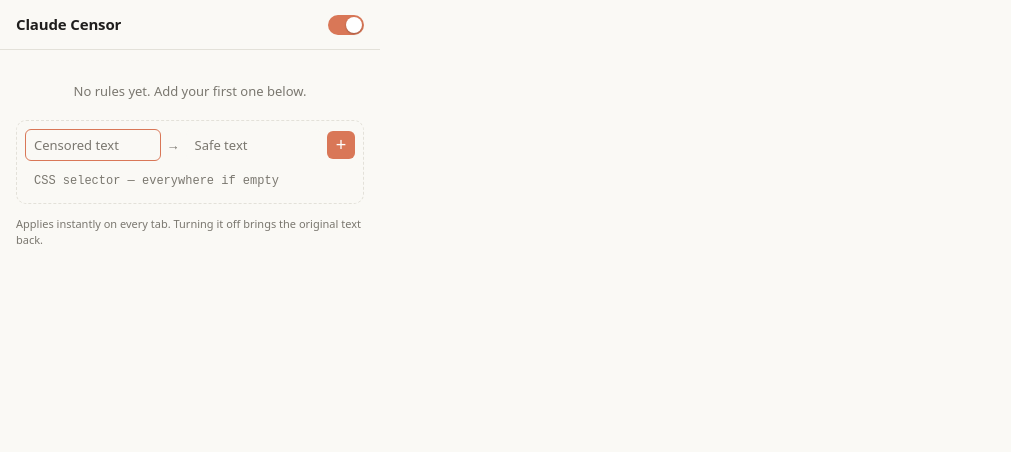
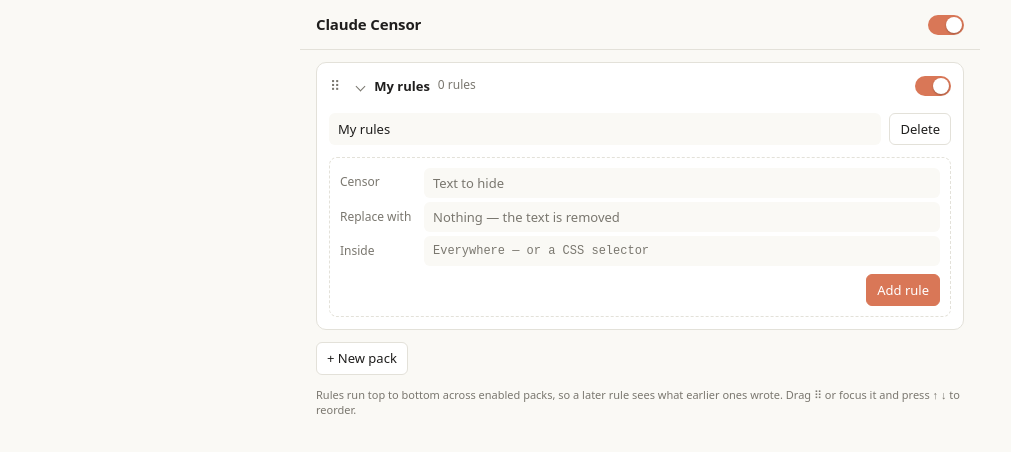
Before and after one commit to a-Aram-a/Claude-Censor, a website with bundled scripts: page src/popup/popup.html in a window 1280 px wide. Shown: the whole page, without its empty margins (0-1011 px from the left). Built offline with nearby package versions, Linux system fonts and the light colour scheme; some packages are replaced by stand-ins of ours.

Commit message:
feat: organize rules into reorderable packs
Rules live in packs that can be toggled and reordered by drag or keyboard. The popup is wider with stacked fields, and the unfinished new rule survives closing the popup.

```diff
--- a/src/content/main.js
+++ b/src/content/main.js
@@ -1,3 +1,4 @@
+import { activeRules } from '../shared/packs.js';
 import { loadSettings, onSettingsChanged } from '../shared/settings.js';
 import { Censor } from './censor.js';
 import { DomWatcher } from './dom-watcher.js';
@@ -6,8 +7,8 @@ import { EditLedger } from './edit-ledger.js';
 const ledger = new EditLedger();
 let watcher = null;
 
-function configure({ enabled, rules }) {
-  const censor = new Censor(enabled ? rules : [], ledger);
+function configure({ enabled, packs }) {
+  const censor = new Censor(enabled ? activeRules(packs) : [], ledger);
   const wasWatching = Boolean(watcher);
   watcher?.stop();
   watcher = null;
--- a/src/popup/popup.css
+++ b/src/popup/popup.css
@@ -14,22 +14,27 @@
 }
 
 body {
-  width: 380px;
-  margin: 0;
+  max-width: 680px;
+  margin: 0 auto;
   background: var(--background);
   color: var(--text);
   font: 13px/1.4 system-ui, sans-serif;
 }
 
+body.popup {
+  width: 520px;
+}
+
 header {
   display: flex;
   align-items: center;
-  justify-content: space-between;
+  gap: 12px;
   padding: 14px 16px;
   border-bottom: 1px solid var(--border);
 }
 
 h1 {
+  flex: 1;
   margin: 0;
   font-size: 15px;
   font-weight: 600;
@@ -46,51 +51,153 @@ footer {
   font-size: 11px;
 }
 
-#rules {
+ol {
   display: grid;
   gap: 8px;
-  max-height: 340px;
-  margin: 0 0 12px;
+  margin: 0;
   padding: 0;
-  overflow-y: auto;
   list-style: none;
-  transition: opacity 0.15s;
 }
 
-#rules:empty::before {
-  content: 'No rules yet. Add your first one below.';
+#packs:empty::before {
+  content: 'No packs yet. Create one to start adding rules.';
   padding: 20px 0 8px;
   color: var(--muted);
   text-align: center;
 }
 
-body:has(#enabled:not(:checked)) #rules {
-  opacity: 0.45;
+body:has(#enabled:not(:checked)) #packs,
+.pack.off .rules {
+  opacity: 0.5;
 }
 
-.rule {
-  display: grid;
-  grid-template-columns: 1fr auto 1fr 28px;
-  align-items: center;
-  gap: 6px;
-  padding: 8px;
+.pack {
   border: 1px solid var(--border);
   border-radius: 10px;
   background: var(--surface);
 }
 
-#new-rule {
-  border-style: dashed;
-  background: none;
+.dragging {
+  opacity: 0.35;
 }
 
-.arrow {
+summary {
+  display: flex;
+  align-items: center;
+  gap: 8px;
+  padding: 8px 12px 8px 6px;
+  border-radius: 10px;
+  cursor: pointer;
+  list-style: none;
+}
+
+summary:focus-visible {
+  outline: 2px solid var(--accent);
+  outline-offset: -2px;
+}
+
+.name {
+  overflow: hidden;
+  font-weight: 600;
+  text-overflow: ellipsis;
+  white-space: nowrap;
+}
+
+.name::before {
+  content: '';
+  display: inline-block;
+  width: 6px;
+  height: 6px;
+  margin: 0 10px 1px 2px;
+  border: solid var(--muted);
+  border-width: 0 1.5px 1.5px 0;
+  rotate: -45deg;
+  transition: rotate 0.15s;
+}
+
+details[open] .name::before {
+  rotate: 45deg;
+}
+
+.pack.off .name {
   color: var(--muted);
 }
 
-input:not([type='checkbox']) {
+.count {
+  flex: 1;
+  color: var(--muted);
+  font-size: 12px;
+  white-space: nowrap;
+}
+
+.pack-bar,
+.toolbar {
+  display: flex;
+  gap: 8px;
+}
+
+.pack-bar {
+  padding: 4px 12px 12px;
+}
+
+.pack-bar .rename {
+  flex: 1;
+}
+
+.toolbar {
+  margin-top: 12px;
+}
+
+.rules {
+  padding: 0 12px;
+}
+
+.rules:not(:empty) {
+  padding-bottom: 8px;
+}
+
+.rule {
+  display: grid;
+  grid-template-columns: auto 1fr auto;
+  align-items: start;
+  gap: 4px;
+  padding: 8px 4px;
+  border: 1px solid var(--border);
+  border-radius: 8px;
+}
+
+.new-rule {
+  display: grid;
+  gap: 8px;
+  margin: 0 12px 12px;
+  padding: 10px;
+  border: 1px dashed var(--border);
+  border-radius: 8px;
+}
+
+.new-rule button {
+  justify-self: end;
+}
+
+.fields {
+  display: grid;
+  gap: 4px;
+}
+
+.fields label {
+  display: grid;
+  grid-template-columns: 84px 1fr;
+  align-items: center;
+}
+
+.fields span {
+  color: var(--muted);
+  font-size: 12px;
+}
+
+input:not(.switch) {
   min-width: 0;
-  padding: 6px 8px;
+  padding: 5px 8px;
   border: 1px solid transparent;
   border-radius: 6px;
   background: var(--background);
@@ -99,17 +206,16 @@ input:not([type='checkbox']) {
   outline: none;
 }
 
-input:not([type='checkbox']):focus-visible {
+input:not(.switch):focus-visible {
   border-color: var(--accent);
 }
 
-input:not([type='checkbox']):invalid {
+input:not(.switch):invalid {
   border-color: var(--danger);
 }
 
 input[name='selector'] {
-  grid-column: 1 / -1;
-  font: 12px ui-monospace, monospace;
+  font: 12px/1.5 ui-monospace, monospace;
 }
 
 input::placeholder {
@@ -117,56 +223,90 @@ input::placeholder {
 }
 
 button {
-  width: 28px;
-  height: 28px;
-  padding: 0;
-  border: 0;
+  padding: 6px 10px;
+  border: 1px solid var(--border);
   border-radius: 6px;
-  background: none;
-  color: var(--muted);
-  font-size: 18px;
-  line-height: 1;
+  background: var(--surface);
+  color: inherit;
+  font: inherit;
   cursor: pointer;
 }
 
-button:hover,
-button:focus-visible {
-  background: var(--background);
-  color: var(--danger);
-  outline: none;
+button:hover {
+  border-color: var(--muted);
 }
 
-button.primary,
-button.primary:hover {
+button:focus-visible {
+  outline: 2px solid var(--accent);
+  outline-offset: 1px;
+}
+
+button.primary {
+  border-color: var(--accent);
   background: var(--accent);
   color: #fff;
 }
 
-button.primary:hover,
-button.primary:focus-visible {
+button.primary:hover {
   filter: brightness(1.08);
 }
 
-.switch {
-  display: flex;
-  cursor: pointer;
+button.danger:hover {
+  border-color: var(--danger);
+  color: var(--danger);
 }
 
-.switch input {
-  position: absolute;
-  opacity: 0;
+button.ghost,
+.handle {
+  border-color: transparent;
+  background: none;
+  color: var(--muted);
 }
 
-.switch span {
+button.ghost:hover {
+  border-color: transparent;
+  color: var(--text);
+}
+
+button.ghost.danger {
+  padding: 2px 8px;
+  font-size: 18px;
+  line-height: 1.2;
+}
+
+button.ghost.danger:hover {
+  color: var(--danger);
+}
+
+.handle {
+  padding: 4px 6px;
+  font-size: 14px;
+  cursor: grab;
+}
+
+.handle:hover {
+  border-color: transparent;
+  color: var(--text);
+}
+
+body:not(.popup) #expand {
+  display: none;
+}
+
+.switch {
+  flex: none;
   width: 36px;
   height: 20px;
+  margin: 0;
   padding: 2px;
   border-radius: 10px;
   background: var(--border);
+  appearance: none;
+  cursor: pointer;
   transition: background 0.15s;
 }
 
-.switch span::before {
+.switch::before {
   content: '';
   display: block;
   width: 16px;
@@ -177,15 +317,15 @@ button.primary:focus-visible {
   transition: translate 0.15s;
 }
 
-.switch input:checked + span {
+.switch:checked {
   background: var(--accent);
 }
 
-.switch input:checked + span::before {
+.switch:checked::before {
   translate: 16px;
 }
 
-.switch input:focus-visible + span {
+.switch:focus-visible {
   outline: 2px solid var(--accent);
   outline-offset: 2px;
 }
--- a/src/popup/popup.html
+++ b/src/popup/popup.html
@@ -2,6 +2,7 @@
 <html lang="en">
 <head>
   <meta charset="utf-8">
+  <meta name="viewport" content="width=device-width">
   <title>Claude Censor</title>
   <link rel="stylesheet" href="popup.css">
   <script type="module" src="popup.js"></script>
@@ -9,36 +10,69 @@
 <body>
   <header>
     <h1>Claude Censor</h1>
-    <label class="switch" title="Enable or disable on all tabs">
-      <input id="enabled" type="checkbox" role="switch" aria-label="Enable censoring">
-      <span></span>
-    </label>
+    <button id="expand" class="ghost" type="button" title="Open in a tab">Open in tab ↗</button>
+    <input id="enabled" class="switch" type="checkbox" role="switch" aria-label="Enable censoring" title="Enable or disable on all tabs">
   </header>
 
   <main>
-    <ul id="rules" aria-label="Rules"></ul>
+    <ol id="packs" aria-label="Rule packs"></ol>
 
-    <form id="new-rule" class="rule" novalidate>
-      <input name="censored" placeholder="Censored text" aria-label="Censored text" autocomplete="off" spellcheck="false" autofocus>
-      <span class="arrow" aria-hidden="true">→</span>
-      <input name="safe" placeholder="Safe text" aria-label="Safe text" autocomplete="off" spellcheck="false">
-      <button class="primary" aria-label="Add rule" title="Add rule">+</button>
-      <input name="selector" placeholder="CSS selector — everywhere if empty" aria-label="CSS selector" autocomplete="off" spellcheck="false">
-    </form>
+    <div class="toolbar">
+      <button id="add-pack" type="button">+ New pack</button>
+    </div>
   </main>
 
-  <footer>Applies instantly on every tab. Turning it off brings the original text back.</footer>
+  <footer>
+    Rules run top to bottom across enabled packs, so a later rule sees what earlier ones wrote.
+    Drag ⠿ or focus it and press ↑ ↓ to reorder.
+  </footer>
+
+  <template id="pack-template">
+    <li class="pack" data-item>
+      <details name="packs">
+        <summary>
+          <button class="handle" type="button" draggable="true" aria-label="Reorder pack" title="Drag to reorder">⠿</button>
+          <span class="name"></span>
+          <span class="count"></span>
+          <input class="switch" type="checkbox" role="switch" aria-label="Enable pack" title="Enable or disable this pack">
+        </summary>
+
+        <div class="pack-bar">
+          <input class="rename" aria-label="Pack name" placeholder="Pack name" autocomplete="off" spellcheck="false">
+          <button class="danger" type="button" data-action="delete">Delete</button>
+        </div>
+
+        <ol class="rules" aria-label="Rules"></ol>
+
+        <form class="new-rule" novalidate>
+          <div class="fields"></div>
+          <button class="primary">Add rule</button>
+        </form>
+      </details>
+    </li>
+  </template>
 
   <template id="rule-template">
-    <li>
-      <form class="rule" novalidate>
-        <input name="censored" placeholder="Censored text" aria-label="Censored text" autocomplete="off" spellcheck="false">
-        <span class="arrow" aria-hidden="true">→</span>
-        <input name="safe" placeholder="Nothing" aria-label="Safe text" autocomplete="off" spellcheck="false">
-        <button type="button" aria-label="Delete rule" title="Delete rule">×</button>
-        <input name="selector" placeholder="Everywhere" aria-label="CSS selector" autocomplete="off" spellcheck="false">
-      </form>
+    <li class="rule" data-item>
+      <button class="handle" type="button" draggable="true" aria-label="Reorder rule" title="Drag to reorder">⠿</button>
+      <form class="fields" novalidate></form>
+      <button class="ghost danger" type="button" data-action="delete" aria-label="Delete rule" title="Delete rule">×</button>
     </li>
+  </template>
+
+  <template id="fields-template">
+    <label>
+      <span>Censor</span>
+      <input name="censored" placeholder="Text to hide" autocomplete="off" spellcheck="false">
+    </label>
+    <label>
+      <span>Replace with</span>
+      <input name="safe" placeholder="Nothing — the text is removed" autocomplete="off" spellcheck="false">
+    </label>
+    <label>
+      <span>Inside</span>
+      <input name="selector" placeholder="Everywhere — or a CSS selector" autocomplete="off" spellcheck="false">
+    </label>
   </template>
 </body>
 </html>
--- a/src/popup/popup.js
+++ b/src/popup/popup.js
@@ -1,69 +1,149 @@
-import { createPattern } from '../shared/matcher.js';
-import { resolveSelector } from '../shared/selector.js';
+import { createPack } from '../shared/packs.js';
 import { loadSettings, saveSettings } from '../shared/settings.js';
+import { fillRule, mountFields, readRule, validateRule } from './rule-form.js';
+import { loadSession, saveSession } from './session.js';
+import { sortable } from './sortable.js';
 
 const enabledToggle = document.getElementById('enabled');
-const ruleList = document.getElementById('rules');
+const packList = document.getElementById('packs');
+const packTemplate = document.getElementById('pack-template');
 const ruleTemplate = document.getElementById('rule-template');
-const newRuleForm = document.getElementById('new-rule');
 
-let rules = [];
+const [{ enabled, packs }, session] = await Promise.all([loadSettings(), loadSession()]);
+let { draft } = session;
 
-function validate(form) {
-  const { censored, selector } = form.elements;
-  censored.setCustomValidity(createPattern(censored.value) ? '' : 'Enter the text to censor.');
-  selector.setCustomValidity(
-    resolveSelector(selector.value) === null ? 'This is not a valid CSS selector.' : '',
-  );
-  return form.reportValidity();
+const clone = (template) => template.content.firstElementChild.cloneNode(true);
+const move = (array, from, to) => array.splice(to, 0, ...array.splice(from, 1));
+const savePacks = () => saveSettings({ packs });
+const rememberOpenPack = () =>
+  saveSession({ openPack: [...packList.children].findIndex((item) => item.firstElementChild.open) });
+
+function setDraft(rule) {
+  draft = rule;
+  saveSession({ draft });
 }
 
-const readRule = ({ elements: { censored, safe, selector } }) => ({
-  censored: censored.value.trim(),
-  safe: safe.value,
-  selector: selector.value.trim(),
-});
+function createRuleItem(pack, rule, onRemoved) {
+  const item = clone(ruleTemplate);
+  const form = item.querySelector('form');
+  mountFields(form);
+  fillRule(form, rule);
 
-const saveRules = () => saveSettings({ rules });
-
-function createRuleItem(rule) {
-  const item = ruleTemplate.content.firstElementChild.cloneNode(true);
-  const form = item.querySelector('form');
-  for (const [name, value] of Object.entries(rule)) form.elements[name].value = value;
-
-  const position = () => [...ruleList.children].indexOf(item);
-
-  form.addEventListener('submit', (event) => event.preventDefault());
   form.addEventListener('change', () => {
-    if (!validate(form)) return;
-    rules[position()] = readRule(form);
-    saveRules();
+    if (!validateRule(form)) return;
+    Object.assign(rule, readRule(form));
+    savePacks();
   });
-  form.querySelector('button').addEventListener('click', () => {
-    rules.splice(position(), 1);
+  item.querySelector('[data-action="delete"]').addEventListener('click', () => {
+    pack.rules.splice(pack.rules.indexOf(rule), 1);
     item.remove();
-    saveRules();
+    savePacks();
+    onRemoved();
   });
   return item;
 }
 
-newRuleForm.addEventListener('submit', (event) => {
-  event.preventDefault();
-  if (!validate(newRuleForm)) return;
-  const rule = readRule(newRuleForm);
-  rules.push(rule);
-  saveRules();
-  ruleList.append(createRuleItem(rule));
-  ruleList.lastElementChild.scrollIntoView({ block: 'nearest' });
-  newRuleForm.reset();
-  newRuleForm.elements.censored.focus();
+function createPackItem(pack) {
+  const item = clone(packTemplate);
+  const details = item.querySelector('details');
+  const name = item.querySelector('.name');
+  const count = item.querySelector('.count');
+  const toggle = item.querySelector('.switch');
+  const rename = item.querySelector('.rename');
+  const ruleList = item.querySelector('.rules');
+  const newRule = item.querySelector('.new-rule');
+
+  const refresh = () => {
+    name.textContent = pack.name;
+    count.textContent = pack.rules.length === 1 ? '1 rule' : `${pack.rules.length} rules`;
+    item.classList.toggle('off', !pack.enabled);
+  };
+  const addRuleItem = (rule) => ruleList.append(createRuleItem(pack, rule, refresh));
+
+  toggle.checked = pack.enabled;
+  toggle.addEventListener('change', () => {
+    pack.enabled = toggle.checked;
+    refresh();
+    savePacks();
+  });
+
+  rename.value = pack.name;
+  rename.addEventListener('change', () => {
+    pack.name = rename.value.trim() || 'Untitled pack';
+    rename.value = pack.name;
+    refresh();
+    savePacks();
+  });
+
+  item.querySelector('[data-action="delete"]').addEventListener('click', () => {
+    const warning = `Delete “${pack.name}” and its ${count.textContent}?`;
+    if (pack.rules.length && !confirm(warning)) return;
+    packs.splice(packs.indexOf(pack), 1);
+    item.remove();
+    savePacks();
+    rememberOpenPack();
+  });
+
+  pack.rules.forEach(addRuleItem);
+  sortable(ruleList, (from, to) => {
+    move(pack.rules, from, to);
+    savePacks();
+  });
+
+  mountFields(newRule.querySelector('.fields'));
+  newRule.addEventListener('input', () => setDraft(readRule(newRule)));
+  newRule.addEventListener('submit', (event) => {
+    event.preventDefault();
+    if (!validateRule(newRule)) return;
+    const rule = readRule(newRule);
+    pack.rules.push(rule);
+    addRuleItem(rule);
+    refresh();
+    savePacks();
+    setDraft({});
+    newRule.reset();
+    newRule.elements.censored.focus();
+  });
+
+  details.addEventListener('toggle', () => {
+    if (details.open) fillRule(newRule, draft);
+    rememberOpenPack();
+  });
+
+  refresh();
+  return item;
+}
+
+function addPack(pack) {
+  packs.push(pack);
+  const item = createPackItem(pack);
+  packList.append(item);
+  return item;
+}
+
+document.body.classList.toggle('popup', new URLSearchParams(location.search).has('popup'));
+document.addEventListener('input', ({ target }) => target.setCustomValidity(''));
+
+enabledToggle.checked = enabled;
+enabledToggle.addEventListener('change', () => saveSettings({ enabled: enabledToggle.checked }));
+
+document.getElementById('expand').addEventListener('click', () => {
+  chrome.tabs.create({ url: location.pathname });
 });
 
-document.addEventListener('input', ({ target }) => target.setCustomValidity(''));
+document.getElementById('add-pack').addEventListener('click', () => {
+  const item = addPack(createPack());
+  savePacks();
+  item.firstElementChild.open = true;
+  item.querySelector('.rename').select();
+});
 
-enabledToggle.addEventListener('change', () => saveSettings({ enabled: enabledToggle.checked }));
+packList.append(...packs.map(createPackItem));
+sortable(packList, (from, to) => {
+  move(packs, from, to);
+  savePacks();
+  rememberOpenPack();
+});
 
-const settings = await loadSettings();
-rules = settings.rules;
-enabledToggle.checked = settings.enabled;
-ruleList.replaceChildren(...rules.map(createRuleItem));
+const openItem = packList.children[session.openPack];
+if (openItem) openItem.firstElementChild.open = true;
--- /dev/null
+++ b/src/popup/rule-form.js
@@ -0,0 +1,25 @@
+import { createPattern } from '../shared/matcher.js';
+import { resolveSelector } from '../shared/selector.js';
+
+const FIELDS = ['censored', 'safe', 'selector'];
+const template = document.getElementById('fields-template');
+
+export function mountFields(container) {
+  container.append(template.content.cloneNode(true));
+}
+
+export function fillRule(form, rule) {
+  for (const name of FIELDS) form.elements[name].value = rule[name] ?? '';
+}
+
+export const readRule = (form) =>
+  Object.fromEntries(FIELDS.map((name) => [name, form.elements[name].value]));
+
+export function validateRule(form) {
+  const { censored, selector } = form.elements;
+  censored.setCustomValidity(createPattern(censored.value) ? '' : 'Enter the text to censor.');
+  selector.setCustomValidity(
+    resolveSelector(selector.value) === null ? 'This is not a valid CSS selector.' : '',
+  );
+  return form.reportValidity();
+}
--- /dev/null
+++ b/src/popup/session.js
@@ -0,0 +1,5 @@
+const DEFAULTS = { openPack: 0, draft: {} };
+
+export const loadSession = () => chrome.storage.session.get(DEFAULTS);
+
+export const saveSession = (patch) => chrome.storage.session.set(patch);
--- /dev/null
+++ b/src/popup/sortable.js
@@ -0,0 +1,58 @@
+const ITEM = '[data-item]';
+const HANDLE = '.handle';
+const STEPS = { ArrowUp: -1, ArrowDown: 1 };
+
+export function sortable(list, onMove) {
+  let dragged = null;
+  let origin = -1;
+
+  const indexOf = (item) => [...list.children].indexOf(item);
+  const grabbedItem = ({ target }) => {
+    const item = target.closest?.(HANDLE)?.closest(ITEM);
+    return item?.parentElement === list ? item : null;
+  };
+  const childUnder = (target) => {
+    let child = target;
+    while (child && child.parentElement !== list) child = child.parentElement;
+    return child;
+  };
+
+  list.addEventListener('dragstart', (event) => {
+    dragged = grabbedItem(event);
+    if (!dragged) return;
+    origin = indexOf(dragged);
+    event.dataTransfer.effectAllowed = 'move';
+    event.dataTransfer.setDragImage(dragged, 16, 16);
+    requestAnimationFrame(() => dragged?.classList.add('dragging'));
+  });
+
+  list.addEventListener('dragover', (event) => {
+    if (!dragged) return;
+    event.preventDefault();
+    const over = childUnder(event.target);
+    if (!over || over === dragged) return;
+    const { top, height } = over.getBoundingClientRect();
+    list.insertBefore(dragged, event.clientY > top + height / 2 ? over.nextSibling : over);
+  });
+
+  list.addEventListener('dragend', () => {
+    if (!dragged) return;
+    dragged.classList.remove('dragging');
+    const destination = indexOf(dragged);
+    dragged = null;
+    if (destination !== origin) onMove(origin, destination);
+  });
+
+  list.addEventListener('keydown', (event) => {
+    const step = STEPS[event.key];
+    const item = grabbedItem(event);
+    if (!step || !item) return;
+    event.preventDefault();
+    const sibling = step < 0 ? item.previousElementSibling : item.nextElementSibling;
+    if (!sibling) return;
+    const from = indexOf(item);
+    sibling[step < 0 ? 'before' : 'after'](item);
+    event.target.focus();
+    onMove(from, from + step);
+  });
+}
--- /dev/null
+++ b/src/shared/packs.js
@@ -0,0 +1,25 @@
+const text = (value) => (typeof value === 'string' ? value : '');
+
+const normalizeRule = (rule) => ({
+  censored: text(rule?.censored).trim(),
+  safe: text(rule?.safe),
+  selector: text(rule?.selector).trim(),
+});
+
+export const createPack = (name = 'New pack') => ({ name, enabled: true, rules: [] });
+
+export function normalizePacks(value) {
+  if (!Array.isArray(value)) return [];
+  return value
+    .filter((pack) => pack && typeof pack === 'object')
+    .map((pack) => ({
+      name: text(pack.name).trim() || 'Untitled pack',
+      enabled: pack.enabled !== false,
+      rules: (Array.isArray(pack.rules) ? pack.rules : [])
+        .map(normalizeRule)
+        .filter((rule) => rule.censored),
+    }));
+}
+
+export const activeRules = (packs) =>
+  packs.filter((pack) => pack.enabled).flatMap((pack) => pack.rules);
--- a/src/shared/settings.js
+++ b/src/shared/settings.js
@@ -1,6 +1,11 @@
-const DEFAULTS = { enabled: true, rules: [] };
+import { normalizePacks } from './packs.js';
 
-export const loadSettings = () => chrome.storage.local.get(DEFAULTS);
+const STORED = { enabled: true, packs: null, rules: [] };
+
+export async function loadSettings() {
+  const { enabled, packs, rules } = await chrome.storage.local.get(STORED);
+  return { enabled, packs: normalizePacks(packs ?? [{ name: 'My rules', rules }]) };
+}
 
 export const saveSettings = (patch) => chrome.storage.local.set(patch);
 
```
Also changed, not shown: tests/dom.test.js (+1 -0 lines), tests/fixture.html (+7 -1 lines), tests/packs.test.js (added, +26 -0 lines), manifest.json.
